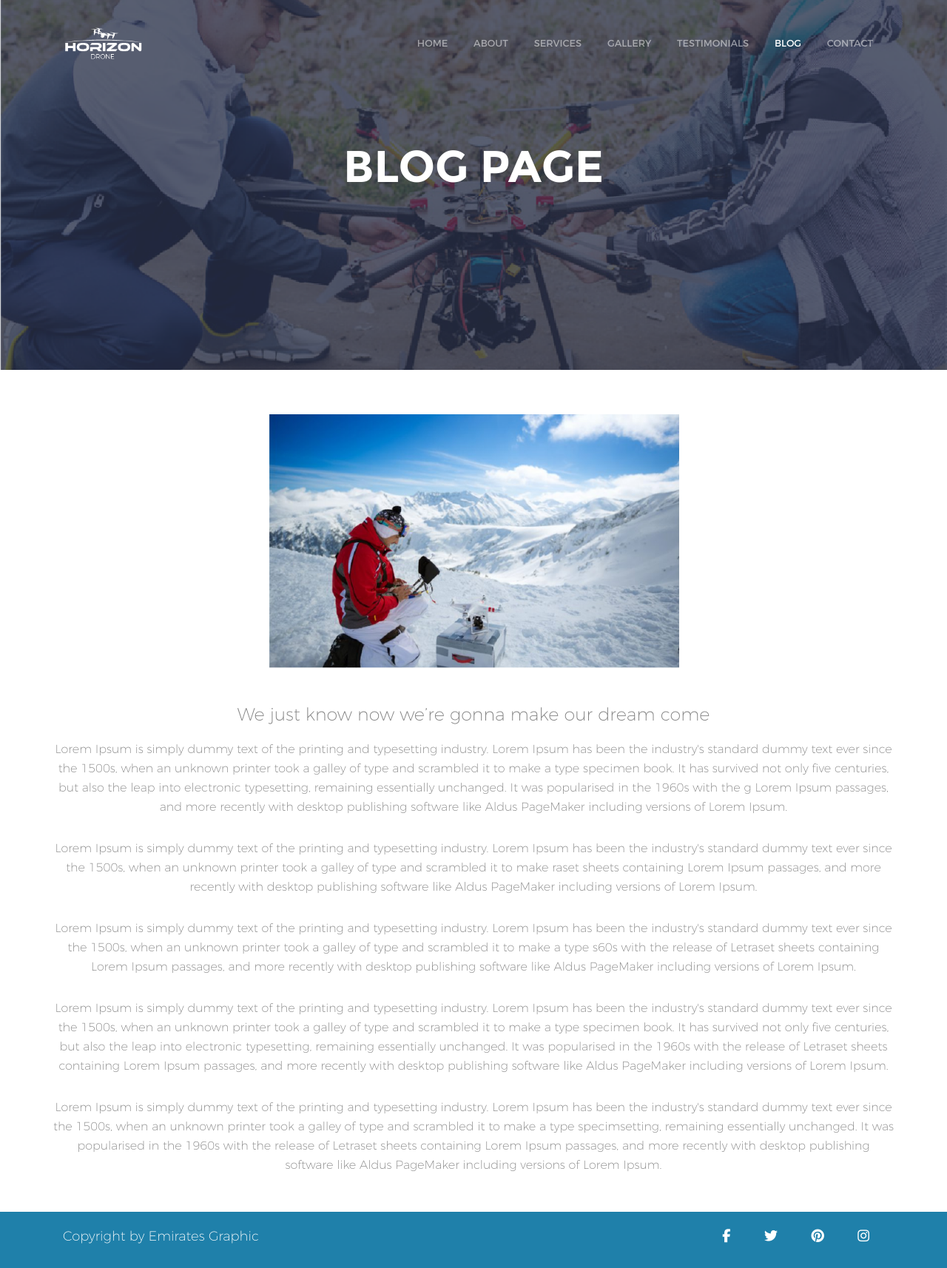
After one commit to rilindpozhegu/horizon, a PHP site: page /blog_page.html in a window 1280 px wide. The commit adds this page. Shown: the whole page at 74% size. Run offline with PHP 8.4, Linux system fonts and the light colour scheme; some libraries are stand-ins or nearby versions.

Commit message:
Last changes form sacha

```diff
--- /dev/null
+++ b/blog_page.html
@@ -0,0 +1,225 @@
+
+<!DOCTYPE html>
+<html class="no-js">
+    <head>
+	<meta charset="utf-8">
+	<meta http-equiv="X-UA-Compatible" content="IE=edge">
+	<title>Horizon Drone</title>
+	<meta name="viewport" content="width=device-width, initial-scale=1">
+	<meta name="description" content="" /><!--Type the description here-->
+	<meta name="keywords" content="best drones" /><!--TYPE THE KEYWORDS HERE-->
+	<meta name="author" content="Emiratesgraphic.com" />
+
+
+  	<!-- Facebook and Twitter integration -->
+	<meta property="og:title" content=""/>
+	<meta property="og:image" content=""/>
+	<meta property="og:url" content=""/>
+	<meta property="og:site_name" content=""/>
+	<meta property="og:description" content=""/>
+	<meta name="twitter:title" content="" />
+	<meta name="twitter:image" content="" />
+	<meta name="twitter:url" content="" />
+	<meta name="twitter:card" content="" />
+
+	<link rel="shortcut icon" href="favicon.ico">
+
+	<!-- Google Fonts -->
+
+	<!-- <link href='https://fonts.googleapis.com/css?family=Open+Sans:400,300,700|Monsterrat:400,700|Merriweather:400,300italic,700' rel='stylesheet' type='text/css'> -->
+
+	<!-- Animate.css -->
+	<link rel="stylesheet" href="css/animate.css">
+	<link rel="stylesheet" href="css/bootstrap.css">
+
+	<!-- Cards -->
+	<link rel="stylesheet" href="css/blog_page.css"><!--Homepage Style-->
+	<link rel="stylesheet" type="text/css" href="css/navigation.css"><!--Navigationbar on desktop-->
+	<link rel="stylesheet" type="text/css" href="css/navigationbar.css"><!--Navigationbar on mobile-->
+	<link rel="stylesheet" type="text/css" href="css/contact.css"><!--Contact Style-->
+	<link rel="stylesheet" type="text/css" href="css/footer.css"><!--Footer-->
+	<link rel="stylesheet" type="text/css" href="css/hovereffect.css"><!--Hover Effect-->
+
+	<!-- Modernizr JS -->
+	<!-- <script src="js/modernizr-2.6.2.min.js"></script> -->
+
+	<!-- Font Awesome -->
+	<script src="https://use.fontawesome.com/8af4718d5e.js"></script>
+
+	 <!-- PhotoSwipe -->
+    <link rel="stylesheet" type="text/css" href="css/default-skin.css">
+    <link rel="stylesheet" href="css/photoswipe.css">
+
+    <!-- Testimonial carocel -->
+    <link rel="stylesheet" type="text/css" href="css/owl.carousel.css">
+    <link rel="stylesheet" type="text/css" href="css/owl.theme.css">
+
+	</head>
+	<body>
+
+	<!-- Sidebar Code Section  -->
+	<div class="desktop-d-n mobile-navigator">
+	    <nav class="navbar navbar-default navbar-fixed-top" role="navigation">
+	        <div class="container">
+	            <div class="navbar-header page-scroll">
+	                <button type="button" class="navbar-toggle" data-toggle="collapse" data-target=".navbar-ex1-collapse">
+	                    <span class="sr-only">Toggle navigation</span>
+	                    <span class="icon-bar"></span>
+	                    <span class="icon-bar"></span>
+	                    <span class="icon-bar"></span>
+	                </button>
+	                <!-- <a class="navbar-brand page-scroll" href="#page-top">Start Bootstrap</a> -->
+	            </div>
+
+	            <!-- Collect the nav links, forms, and other content for toggling -->
+	            <div class="collapse navbar-collapse navbar-ex1-collapse">
+	                <ul class="nav navbar-nav">
+	                    <!-- Hidden li included to remove active class from about link when scrolled up past about section -->
+	                    <li class="hidden">
+	                        <a class="page-scroll" href="#page-top"></a>
+	                    </li>
+	                    <li class="#"><a href="index.html">HOME</a></li>
+						<li><a href="about.html">ABOUT</a></li>
+						<!-- <li><a href="#services-id">SERVICES</a></li>
+						<li><a href="#galery-id">GALLERY</a></li>
+						<li><a href="#testimonials-id">TESTIMONIALS</a></li> -->
+						<li class="active"><a href="blog.html">BLOG</a></li>
+						<li><a href="contact.html">CONTACT</a></li>
+	                </ul>
+	            </div>
+	            <!-- /.navbar-collapse -->
+	        </div>
+	        <!-- /.container -->
+	    </nav>
+	</div>
+
+	<!-- NavigationBar -->
+	<div id="fh5co-page">
+		<nav class="fh5co-nav-style-1" role="navigation" data-offcanvass-position="fh5co-offcanvass-left">
+			<div class="container">
+				<div class="col-lg-3 col-md-3 col-sm-3 col-xs-12 fh5co-logo mobile-d-n">
+					<a href="index.html"><img src="images/horizon-logo-01.png"></a>
+				</div>
+				<div class="col-lg-9 col-md-9 col-sm-5 text-right fh5co-link-wrap">
+					<ul data-offcanvass="yes">
+						<li><a href="index.html">HOME</a></li>
+						<li><a href="about.html">ABOUT</a></li>
+						<li><a href="#services-id">SERVICES</a></li>
+						<li><a href="#galery-id">GALLERY</a></li>
+						<li><a href="#testimonials-id">TESTIMONIALS</a></li>
+						<li class="active"><a href="blog.html">BLOG</a></li>
+						<li><a href="contact.html">CONTACT</a></li>
+					</ul>
+				</div>
+
+			</div>
+		</nav>
+	</div>
+		<!-- Header -->
+
+		<div class="fh5co-cover fh5co-cover-style-1" style="">
+			<div class="fh5co-overlay"></div>
+			<div class="fh5co-cover-text">
+				<div class="container">
+					<div class="row">
+						<div class="col-md-12 col-xs-12 full-height">
+							<div class="fh5co-cover-intro">
+								<h1 class="cover-text-lead wow fadeInDown" data-wow-duration="2s" data-wow-delay=".5s">
+								BLOG PAGE
+								</h1>
+								<div class="header-buttons">
+								</div>
+								<!-- Social media Buttons on mobile -->
+								<div class="social_media-buttons-desktop desktop-d-n col-xs-12 col-xs-12">
+									<ul>
+									    <i class="fa fa-facebook wow fadeInUp" data-wow-duration="1s" data-wow-delay="1.1s" aria-hidden="true"></i>
+									    <i class="fa fa-twitter wow fadeInUp" data-wow-duration="1s" data-wow-delay="1.3s" aria-hidden="true"></i>
+									    <i class="fa fa-pinterest wow fadeInUp" data-wow-duration="1s" data-wow-delay="1.5s" aria-hidden="true"></i>
+									    <i class="fa fa-instagram wow fadeInUp" data-wow-duration="1s" data-wow-delay="1.7s" aria-hidden="true"></i>
+									</ul>
+								</div>
+							</div>
+						</div>
+					</div>
+				</div>
+			</div>
+		</div>
+
+
+<!-- Section 1  -->
+<section class="section1-blog-page">
+	<div class="container" style="text-align: center;">
+		<div class="row">
+			<div class="col-md-3"></div>
+			<div class="col-md-6">
+				<img src="images/blog-image2-01.png" class="img-responsive">
+			</div>
+			<div class="col-md-3"></div>
+			<div class="col-md-12">
+				<h3  class="col-md-12 col-xs-12 big-blog wow fadeInUp" data-wow-duration="0.51s" data-wow-delay=".5s">We just know now we’re gonna make our dream come</h3>
+				<p  class="col-md-12 col-xs-12 big-blog wow fadeInUp" data-wow-duration="0.51s" data-wow-delay=".5s">Lorem Ipsum is simply dummy text of the printing and typesetting industry. Lorem Ipsum has been the industry's standard dummy text ever since the 1500s, when an unknown printer took a galley of type and scrambled it to make a type specimen book. It has survived not only five centuries, but also the leap into electronic typesetting, remaining essentially unchanged. It was popularised in the 1960s with the g Lorem Ipsum passages, and more recently with desktop publishing software like Aldus PageMaker including versions of Lorem Ipsum.</p>
+				<p  class="col-md-12 col-xs-12 big-blog wow fadeInUp" data-wow-duration="0.51s" data-wow-delay=".5s">Lorem Ipsum is simply dummy text of the printing and typesetting industry. Lorem Ipsum has been the industry's standard dummy text ever since the 1500s, when an unknown printer took a galley of type and scrambled it to make raset sheets containing Lorem Ipsum passages, and more recently with desktop publishing software like Aldus PageMaker including versions of Lorem Ipsum.</p>
+				<p  class="col-md-12 col-xs-12 big-blog wow fadeInUp" data-wow-duration="0.51s" data-wow-delay=".5s">Lorem Ipsum is simply dummy text of the printing and typesetting industry. Lorem Ipsum has been the industry's standard dummy text ever since the 1500s, when an unknown printer took a galley of type and scrambled it to make a type s60s with the release of Letraset sheets containing Lorem Ipsum passages, and more recently with desktop publishing software like Aldus PageMaker including versions of Lorem Ipsum.</p>
+				<p  class="col-md-12 col-xs-12 big-blog wow fadeInUp" data-wow-duration="0.51s" data-wow-delay=".5s">Lorem Ipsum is simply dummy text of the printing and typesetting industry. Lorem Ipsum has been the industry's standard dummy text ever since the 1500s, when an unknown printer took a galley of type and scrambled it to make a type specimen book. It has survived not only five centuries, but also the leap into electronic typesetting, remaining essentially unchanged. It was popularised in the 1960s with the release of Letraset sheets containing Lorem Ipsum passages, and more recently with desktop publishing software like Aldus PageMaker including versions of Lorem Ipsum.</p>
+				<p  class="col-md-12 col-xs-12 big-blog wow fadeInUp" data-wow-duration="0.51s" data-wow-delay=".5s">Lorem Ipsum is simply dummy text of the printing and typesetting industry. Lorem Ipsum has been the industry's standard dummy text ever since the 1500s, when an unknown printer took a galley of type and scrambled it to make a type specimsetting, remaining essentially unchanged. It was popularised in the 1960s with the release of Letraset sheets containing Lorem Ipsum passages, and more recently with desktop publishing software like Aldus PageMaker including versions of Lorem Ipsum.</p>
+			</div>
+		</div>
+	</div>
+</section>
+
+
+
+
+
+
+
+
+<!-- Footer section -->
+
+<footer class="footer-section">
+	<div class="container">
+		<div class="col-md-6 copyright-section mobile-d-n">
+			<a href="www.emiratesgraphic.com" style="text-decoration: none; color: white;"><p>Copyright by Emirates Graphic</p></a>
+		</div>
+		<div class="col-md-6 social-section">
+			<i class="fa fa-facebook "></i>
+			<i class="fa fa-twitter"></i>
+			<i class="fa fa-pinterest"></i>
+			<i class="fa fa-instagram"></i>
+		</div>
+	</div>
+</footer>
+
+		<!-- Go On top BTN -->
+<a href="#0" class="cd-top "><i class="fa fa-angle-up" aria-hidden="true"></i></a>
+
+	<!-- jQuery -->
+	<script src="js/jquery.min.js"></script>
+	<!-- Bootstrap -->
+	<script src="js/bootstrap.min.js"></script>
+
+	<script src="js/wow.min.js"></script>
+	<script>
+		new WOW().init();
+	</script>
+
+	<!-- Main -->
+	<script src="js/main.js"></script>
+	<script type="text/javascript" src="js/velocity.min.js"></script>
+
+
+   	<!-- Core JS file -->
+    <script src="js/photoswipe.min.js"></script>
+	<!-- UI JS file -->
+    <script src="js/photoswipe-ui-default.min.js"></script>
+	<!-- Galery Script -->
+    <script type="text/javascript" src="js/galery-script.js"></script>
+    <!-- Filter Images -->
+    <script type="text/javascript" src="js/isotope.js"></script>
+    <script type="text/javascript" src="js/imagesloaded.min.js"></script>
+
+    <!-- Testimonial carocel -->
+    <script type="text/javascript" src="js/owl.carousel.js"></script>
+
+	</body>
+</html>
--- /dev/null
+++ b/css/blog_page.css
@@ -0,0 +1,156 @@
+/*====================================*/
+
+/*        -EMIRATES GRAPHIC-          */
+
+/*        emiratesgraphic.com         */
+
+/*====================================*/
+
+
+
+
+/*====================*/
+/*       FONTS        */
+/*====================*/
+
+
+@font-face {
+  font-family: 'Montserrat-ExtraBold';
+  src: url('../fonts/Montserrat-ExtraBold.otf');
+ }
+ @font-face {
+  font-family: 'Montserrat-Bold';
+  src: url('../fonts/Montserrat-Bold.ttf');
+ }
+@font-face {
+  font-family: 'Montserrat-Light';
+  src: url('../fonts/Montserrat-Light.otf');
+ }
+@font-face {
+  font-family: 'Montserrat-ExtraLight';
+  src: url('../fonts/Montserrat-ExtraLight.otf');
+ }
+@font-face {
+  font-family: 'Montserrat-Regular';
+  src: url('../fonts/Montserrat-Regular.otf');
+ }
+
+
+/*
+///////////////////////////////////////////////////
+1.0 BASE
+///////////////////////////////////////////////////
+*/
+body {
+  font-family: "Montserrat-ExtraLight";
+  font-size: 16px;
+  line-height: 26px;
+  color: gray;
+  font-weight: 400;
+}
+a {
+  color: #1784fb;
+  -webkit-transition: all 0.5s ease;
+  -moz-transition: all 0.5s ease;
+  -ms-transition: all 0.5s ease;
+  -o-transition: all 0.5s ease;
+  transition: all 0.5s ease;
+}
+a:hover, a:focus, a:active {
+  outline: none;
+  text-decoration: none;
+}
+
+/*
+///////////////////////////////////////////////////
+3.0 COVERS
+///////////////////////////////////////////////////
+*/
+
+.fh5co-cover-intro {
+  padding: 0px 0px;
+}
+
+.fh5co-cover {
+  position: relative;
+  min-height: 300px;
+}
+.fh5co-cover .fh5co-cover-text .full-height {
+  display: table;
+  min-height: 500px;
+}
+
+
+/* COVER STYLE #1 */
+.fh5co-cover-style-1 {
+  background-image: url(../images/blog-bg-01.png);
+  background-color: transparent;
+  background-size: cover;
+  background-attachment: fixed;
+  position: relative;
+  width: 100%;
+  position: relative;
+  text-align: center;
+  background-repeat: no-repeat;
+  background-position: 20% 20%;
+  /*height: 100vh;*/
+}
+.fh5co-cover-style-1 img {
+  width: 550px;
+}
+.header-buttons {
+  padding: 30px 0px;
+}
+.header-buttons button {
+  width: 250px;
+  background: transparent;
+  border-radius: 30px;
+  border: white solid 2px;
+  padding: 5px 10px;
+  color: white;
+}
+.headerbutton_rad1 {
+  text-align: center;
+}
+.headerbutton_rad1 button:active {
+  outline: none;
+}
+.headerbutton_rad1 button:focus {
+  outline: none;
+}
+.headerbutton_rad2 {
+  text-align: left;
+}
+
+.social_media-buttons-desktop ul {
+  padding: 0px;
+}
+
+.social_media-buttons-desktop i {
+  color: white;
+  font-size: 20px;
+  padding: 0px 10px;
+}
+
+.fh5co-cover-intro h1{
+  font-family: "Montserrat-Bold";
+  font-size: 60px;
+  color: white;
+}
+/*============================*/
+/*         SECTION 1          */
+/*============================*/
+.section1-blog-page {
+  padding: 30px 0px;
+}
+
+.section1-blog-page img {
+  margin: 30px 0px;
+}
+.section1-blog-page p {
+  padding: 10px 0px;
+}
+
+.full-height {
+  padding: 70px 0px;
+}
```
Also changed, not shown: about.html (+8 -9 lines), blog.html (+34 -35 lines), contact.html (+10 -9 lines), css/blog.css (+10 -0 lines), css/cards.css (+13 -3 lines), index.html (+15 -9 lines), images/2.png (added).
